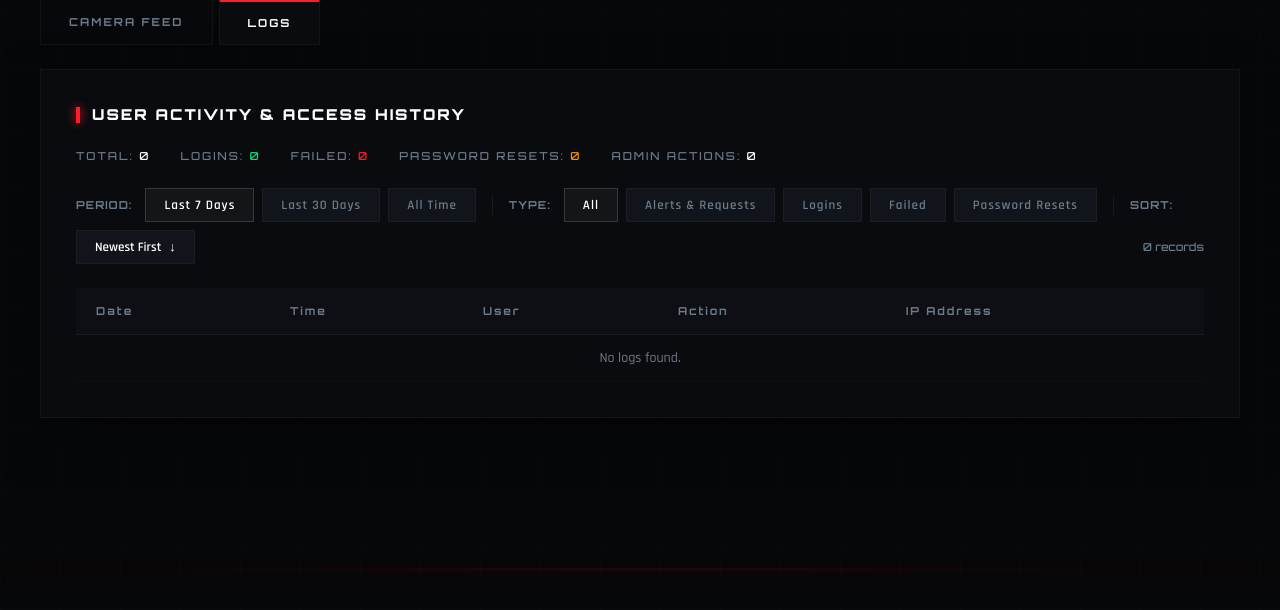
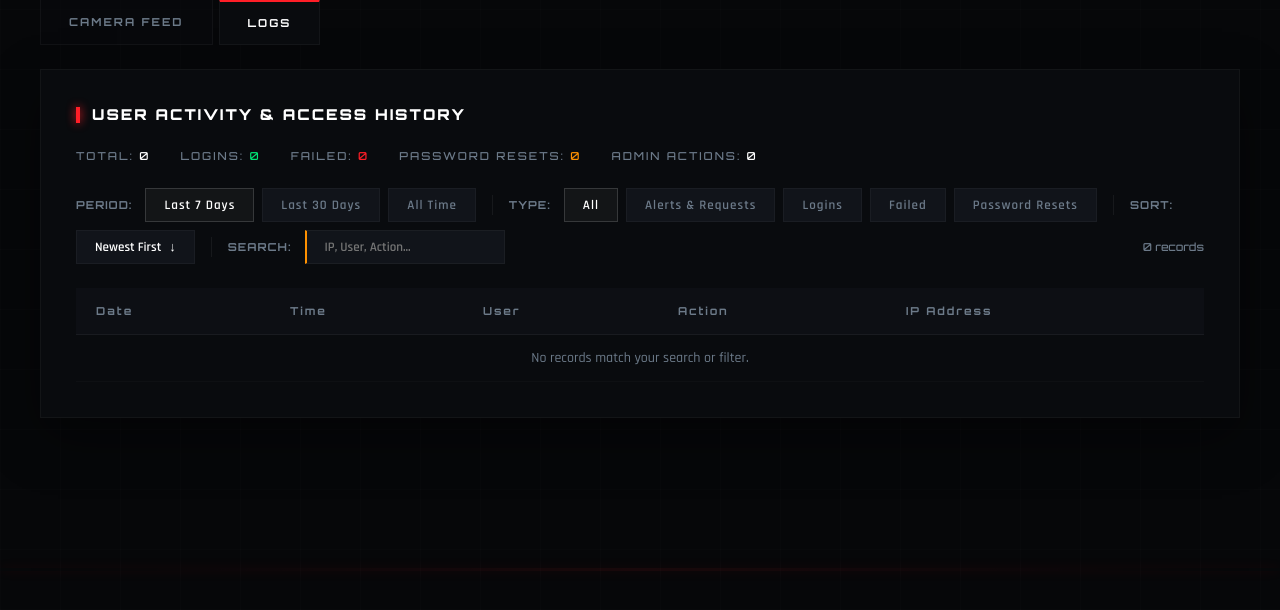
Before and after one commit to rvn-barbss/cctv-monitoring, a Flask app: template app/templates/camera.html in a window 1280 px wide, after a click on "LOGS". Shown: the part 111-721 px from the top of the page. Run offline with Flask 3, Linux system fonts and the light colour scheme; the template is opened without the code that fills it, so the values that code supplies are empty.

Commit message:
"Added live JavaScript search bar to SOC log panel"

```diff
--- a/app/templates/camera.html
+++ b/app/templates/camera.html
@@ -248,6 +248,15 @@
             cursor: pointer; display: flex; align-items: center; gap: 8px;
         }
 
+        /* NEW: Search Bar Styling */
+        .search-input {
+            font-family: 'Rajdhani', sans-serif; font-size: 13px; font-weight: 600;
+            color: var(--text-pure); background: #11141a; border: 1px solid var(--border-subtle);
+            padding: 8px 18px; outline: none; border-left: 2px solid var(--accent-amber);
+            width: 200px; transition: all 0.3s;
+        }
+        .search-input:focus { border-color: rgba(255, 145, 0, 0.5); }
+
         .log-table { width: 100%; border-collapse: collapse; }
         .log-table thead tr { border-bottom: 1px solid rgba(255,255,255,0.05); background: #0d0f14; }
         .log-table th { font-family: 'Orbitron', sans-serif; font-size: 11px; font-weight: 700; letter-spacing: 2px; color: var(--text-muted); padding: 16px 20px; text-align: left; }
@@ -421,6 +430,11 @@
                     <span id="sort-label">Newest First</span>
                     <span id="sort-arrow">↓</span>
                 </button>
+
+                <div class="filter-sep"></div>
+                <span class="filter-label">SEARCH:</span>
+                <input type="text" class="search-input" placeholder="IP, User, Action..." oninput="handleSearch(this.value)">
+
                 <span class="log-count" id="log-count" style="margin-left:auto; font-family:'Orbitron',sans-serif; font-size:11px; color:var(--text-muted);"></span>
             </div>
             <div class="log-table-container">
@@ -443,7 +457,6 @@
 
             <div class="admin-grid">
 
-                <!-- FIREWALL PANEL -->
                 <div class="admin-card" style="grid-column: 1 / -1;">
                     <div class="logs-title">FIREWALL & IP MANAGEMENT</div>
 
@@ -489,7 +502,6 @@
                     </ul>
                 </div>
 
-                <!-- ADD OPERATOR PANEL -->
                 <div class="admin-card">
                     <div class="logs-title">ADD NEW OPERATOR</div>
                     <form action="/admin/manage_users" method="POST">
@@ -528,7 +540,6 @@
                     </form>
                 </div>
 
-                <!-- MANAGE USERS PANEL -->
                 <div class="admin-card">
                     <div class="logs-title">SYSTEM USERS</div>
                     <ul class="user-list">
@@ -658,7 +669,8 @@
 
         window.addEventListener('load', () => { showConnecting(); tryPath(0); });
 
-        let allLogs = [], activeDays = 7, activeType = 'all', sortAsc = false;
+        // NEW: searchQuery variable to hold live filter state
+        let allLogs = [], activeDays = 7, activeType = 'all', sortAsc = false, searchQuery = '';
         const csrfToken = document.querySelector('meta[name="csrf-token"]').getAttribute('content');
         const isAdmin = {{ 'true' if is_admin else 'false' }};
 
@@ -693,6 +705,12 @@
             renderLogs();
         }
 
+        // NEW: Function to capture live input from the search bar
+        function handleSearch(val) {
+            searchQuery = val.toLowerCase();
+            renderLogs();
+        }
+
         function parseLine(line) {
             const m = line.match(/\[(.*?)\]\s(.*?)\s-\s(.*?)\s\((.*?)\)/);
             if (!m) return null;
@@ -713,6 +731,13 @@
                 if (activeType === 'failed'  && !log.action.includes('FAILED LOGIN'))  return false;
                 if (activeType === 'alerts'  && !log.action.includes('REQUESTED') && !log.action.includes('ALERT')) return false;
                 if (activeType === 'passreset' && !log.action.includes('PASSWORD RESET REQUESTED')) return false;
+
+                // NEW: Search Engine logic compares input against all fields
+                if (searchQuery) {
+                    const rowData = `${log.date} ${log.time} ${log.user} ${log.action} ${log.ip}`.toLowerCase();
+                    if (!rowData.includes(searchQuery)) return false;
+                }
+
                 return true;
             });
 
@@ -760,7 +785,7 @@
                 </tr>`;
             });
 
-            document.getElementById('log-body').innerHTML = html || '<tr><td colspan="5" style="color:var(--text-muted); text-align:center;">No logs found.</td></tr>';
+            document.getElementById('log-body').innerHTML = html || '<tr><td colspan="5" style="color:var(--text-muted); text-align:center;">No records match your search or filter.</td></tr>';
 
             if (isNewData) {
                 existingKeys = new Set(allLogs.map(makeKey));
@@ -807,7 +832,6 @@
     </script>
 
     {% if is_admin %}
-    <!-- Edit Username Modal -->
     <div id="edit-modal" style="display:none; position:fixed; inset:0; z-index:999; background:rgba(0,0,0,0.85); justify-content:center; align-items:center;">
         <div style="background:var(--panel-graphite); border:1px solid var(--accent-crimson); border-radius:8px; padding:32px; width:380px; position:relative; box-shadow: 0 0 30px rgba(255,30,39,0.2);">
             <div style="font-family:'Orbitron',sans-serif; font-size:15px; font-weight:700; letter-spacing:2px; color:var(--text-pure); margin-bottom:20px; text-transform:uppercase;">EDIT USERNAME</div>
```
